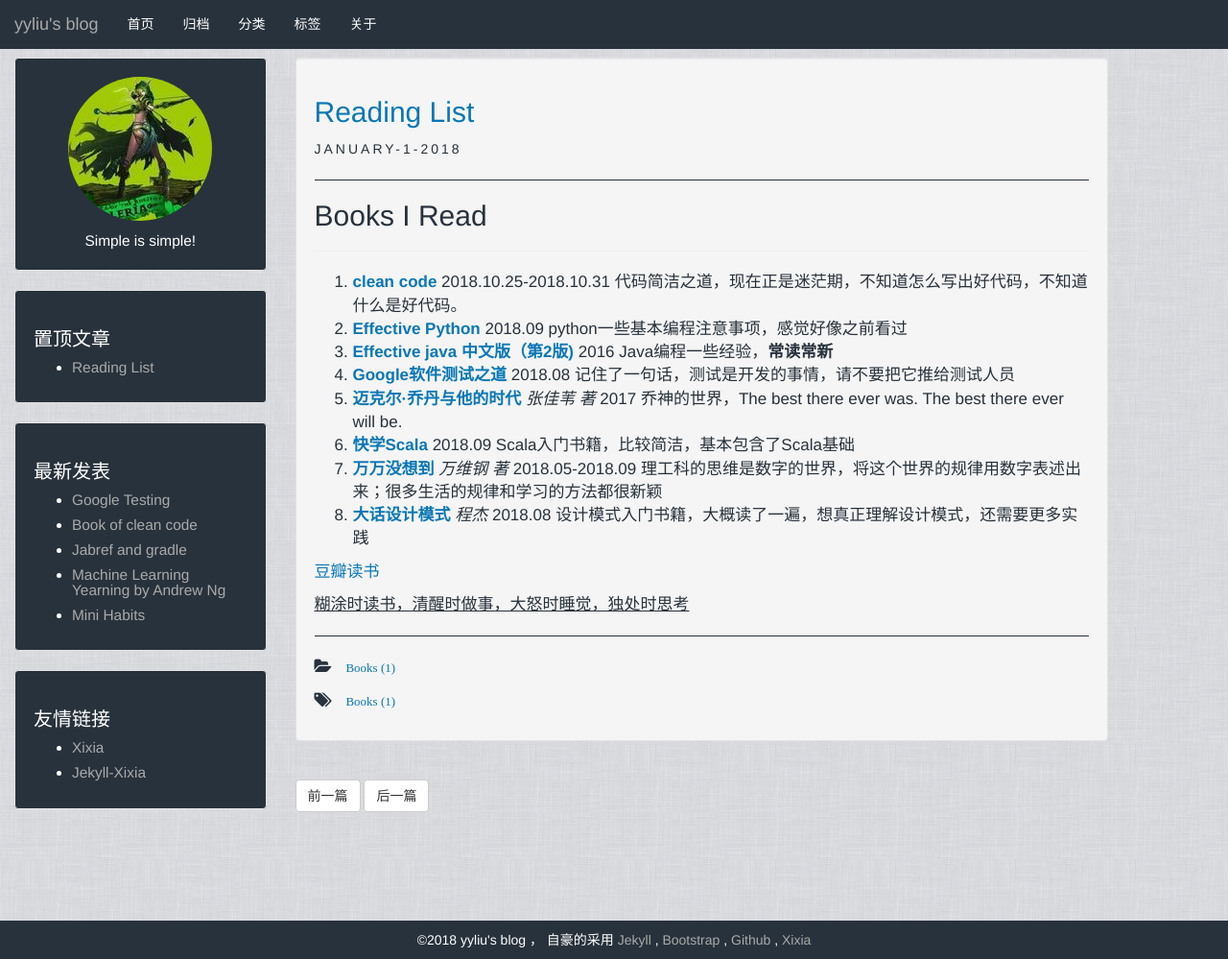
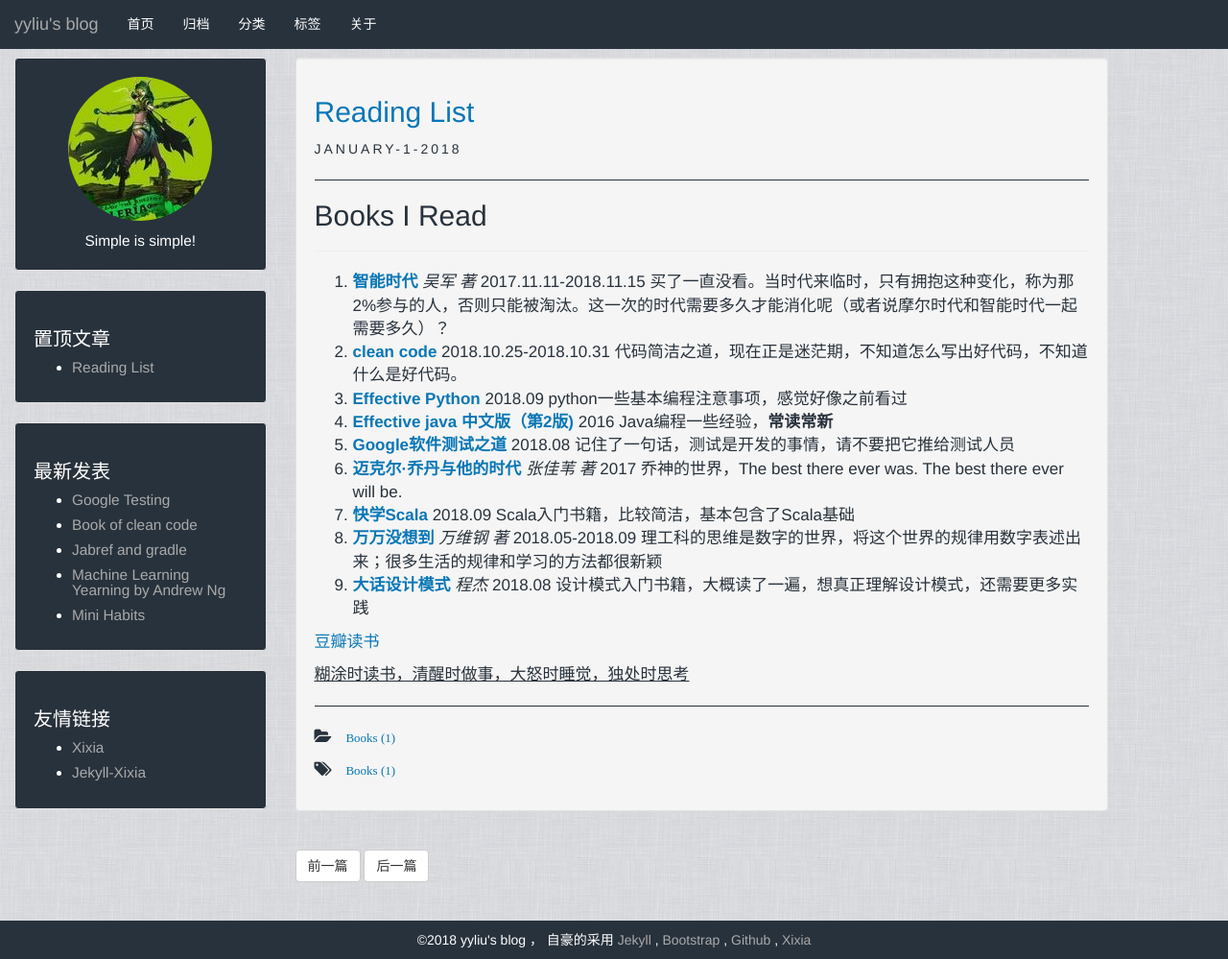
Before and after one commit to royss7/royss7.github.io, a Jekyll site: the page built from _posts/2018-01-01-Reading-list.markdown, in a window 1280 px wide and 999 px high. Shown: the whole window at 96% size. Built offline with Jekyll 4.4.1, drawn with Linux system fonts in a browser that asks for light colours.

Commit message:
refactor(book list): add new book https://book.douban.com/subject/26838557/

```diff
--- a/_posts/2018-01-01-Reading-list.markdown
+++ b/_posts/2018-01-01-Reading-list.markdown
@@ -9,6 +9,7 @@ description: the books I read or reading now
 ## Books I Read
 * * *
 
+1. **[智能时代](https://book.douban.com/subject/26838557/)** *吴军 著* 2017.11.11-2018.11.15 买了一直没看。当时代来临时，只有拥抱这种变化，称为那2%参与的人，否则只能被淘汰。这一次的时代需要多久才能消化呢（或者说摩尔时代和智能时代一起需要多久）？
 1. **[clean code](https://book.douban.com/subject/4199741/)** 2018.10.25-2018.10.31 代码简洁之道，现在正是迷茫期，不知道怎么写出好代码，不知道什么是好代码。
 1. **[Effective Python](https://book.douban.com/subject/26709315/)** 2018.09 python一些基本编程注意事项，感觉好像之前看过
 1. **[Effective java 中文版（第2版)](https://book.douban.com/subject/3360807/)** 2016 Java编程一些经验，**常读常新**
```
